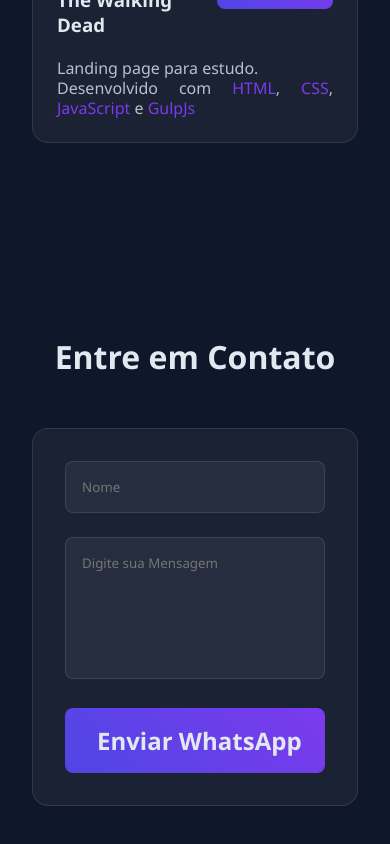
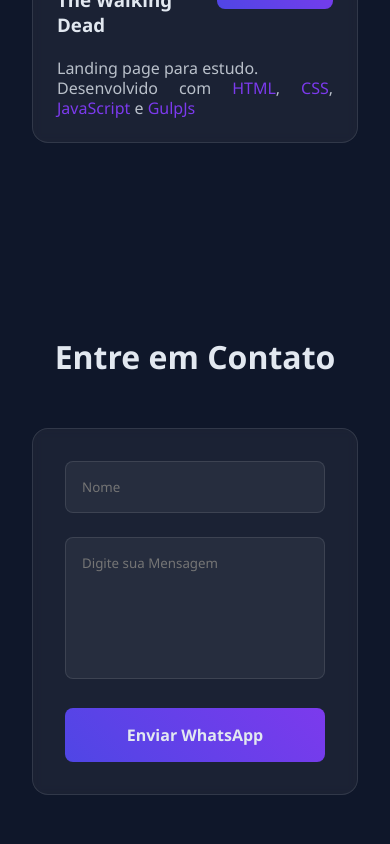
Before and after one commit to ruanfernandes2592/basic-portfolio, a React (Vite) app: page / in a window 390 px wide. Shown: the part 4371-5215 px from the top of the page. Built offline with nearby package versions, Linux system fonts and the light colour scheme.

Commit message:
Responsividade

```diff
--- a/src/App.css
+++ b/src/App.css
@@ -261,6 +261,7 @@ h1 {
   padding: 2rem;
   border: solid 1px var(--vidro);
   border-radius: 16px;
+  min-width: 300px;
 }
 
 .campo-form {
@@ -286,11 +287,11 @@ h1 {
 .botao-form {
   color: var(--claro);
   background: linear-gradient(45deg, var(--primaria), var(--secundaria));
-  padding: 1rem 2rem;
+  padding: 1rem 1rem;
   border: none;
   border-radius: 8px;
   cursor: pointer;
-  font-size: 1.5rem;
+  font-size: 1rem;
   font-weight: bold;
   white-space: nowrap;
   width: 100%;
```
